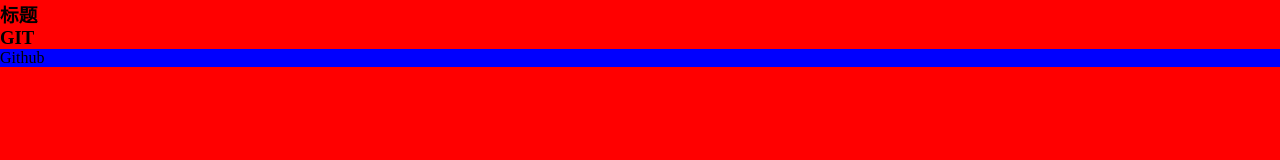
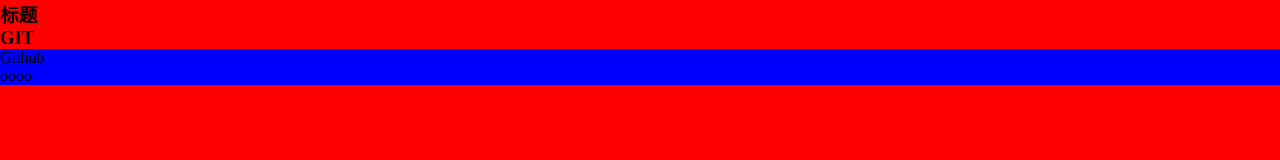
Before and after one commit to 1519035113/hfx20, a plain HTML site: page index.html in a window 1280 px wide. Drawn offline with Linux system fonts and the light colour scheme.

Commit message:
添加oooo

```diff
--- a/index.html
+++ b/index.html
@@ -11,6 +11,6 @@
     <h3>标题</h3>
     <h3>GIT</h3>
     <div>Github</div>
-
+    <div>oooo</div>
 </body>
 </html>
```
